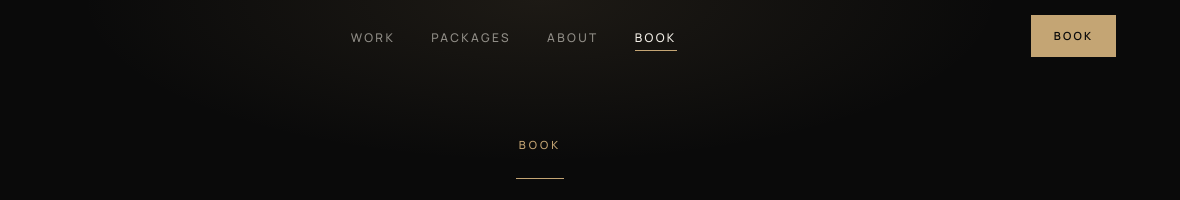
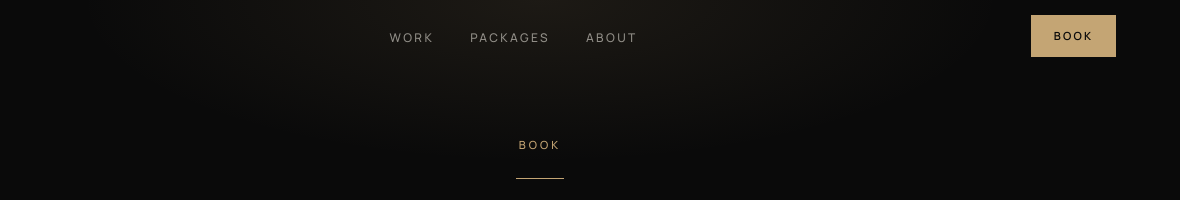
Before and after one commit to KevinD303/dejeu-crew-site, a website built with Vite: page book.html in a window 1280 px wide. Shown: the top 200 px of the page, 100-1280 px from the left. Built offline with nearby package versions, Linux system fonts and the light colour scheme.

Commit message:
Nav: remove duplicate Book link (keep gold CTA button)

```diff
--- a/book.html
+++ b/book.html
@@ -70,9 +70,8 @@
           <li><a href="/#work">Work</a></li>
           <li><a href="/#services">Packages</a></li>
           <li><a href="/#about">About</a></li>
-          <li><a href="/book.html" aria-current="page">Book</a></li>
         </ul>
-        <a class="nav__cta" href="/book.html">Book</a>
+        <a class="nav__cta" href="/book.html" aria-current="page">Book</a>
         <button
           class="nav__toggle"
           type="button"
```
Also changed, not shown: DEPLOY.md (+2 -0 lines), index.html (+0 -1 lines).
